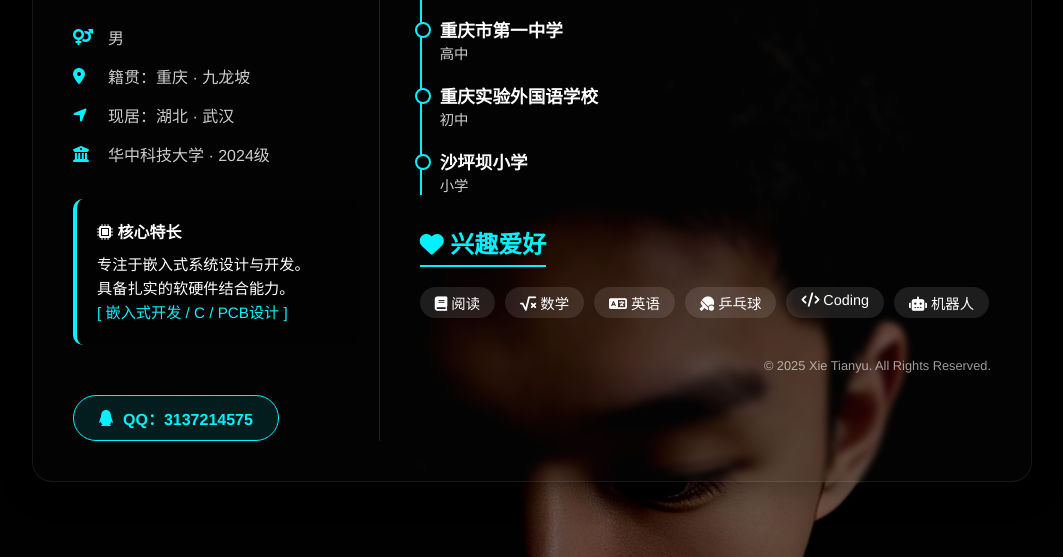
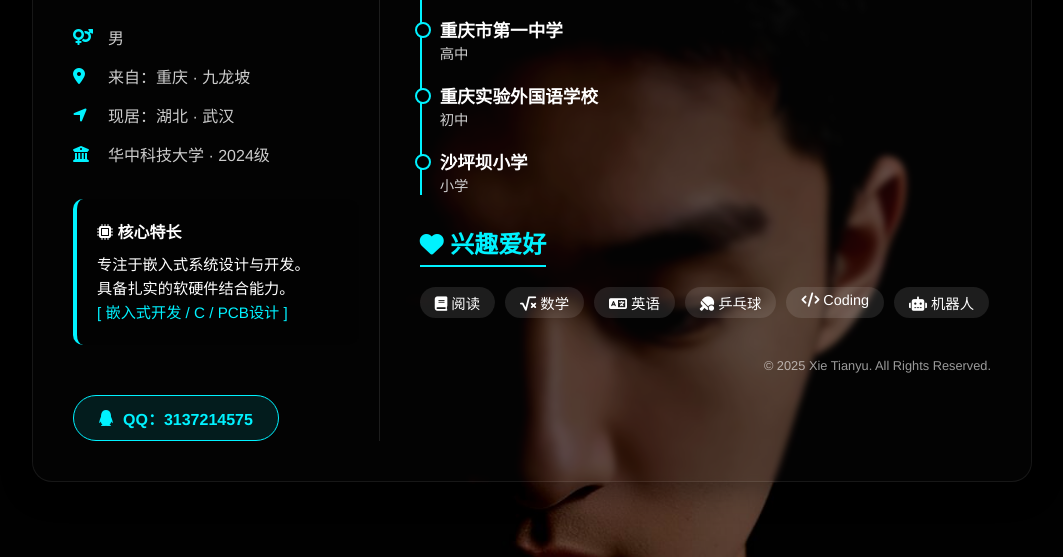
Before and after one commit to tuanquachwtkeq-byte/home, a plain HTML site: page index.html in a window 1280 px wide. Shown: the part 243-800 px from the top of the page, without its empty margins (108-1171 px from the left). Drawn offline with Linux system fonts and the light colour scheme.

Commit message:
Update index.html

```diff
--- a/index.html
+++ b/index.html
@@ -33,18 +33,21 @@
             align-items: center;
         }
 
-        /* 背景图片处理 */
+/* 背景图片处理 */
         .bg-image {
             position: fixed;
             top: 0;
             left: 0;
             width: 100%;
             height: 100%;
-            background-image: url('bg.jpg'); /* 确保你的图片命名为 bg.jpg */
+            background-image: url('bg.jpg');
             background-size: cover;
-            background-position: center top;
+
+            /* 修改了这里：从 center top 改为 center 20% */
+            /* 这会让图片整体向上走，露出更多下半部分（手部） */
+            background-position: center 20%;
+
             z-index: -1;
-            /* 保持背景暗度，确保文字清晰 */
             filter: brightness(0.7);
         }
 
@@ -260,7 +263,7 @@
                 <i class="fas fa-venus-mars"></i> <span>男</span>
             </div>
             <div class="info-item">
-                <i class="fas fa-map-marker-alt"></i> <span>籍贯：重庆 · 九龙坡</span>
+                <i class="fas fa-map-marker-alt"></i> <span>来自：重庆 · 九龙坡</span>
             </div>
             <div class="info-item">
                 <i class="fas fa-location-arrow"></i> <span>现居：湖北 · 武汉</span>
```
